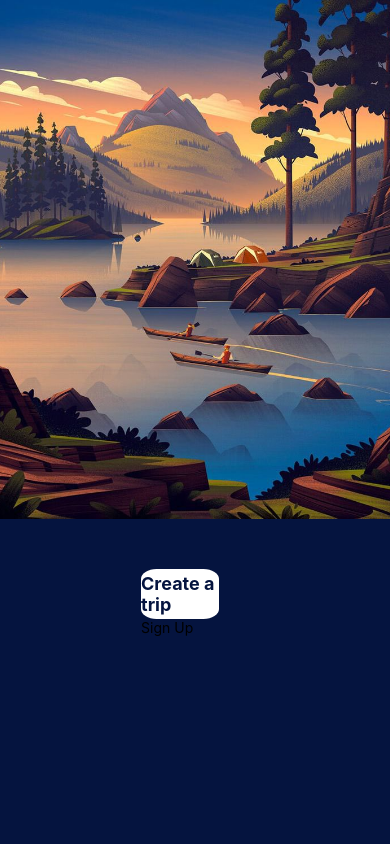
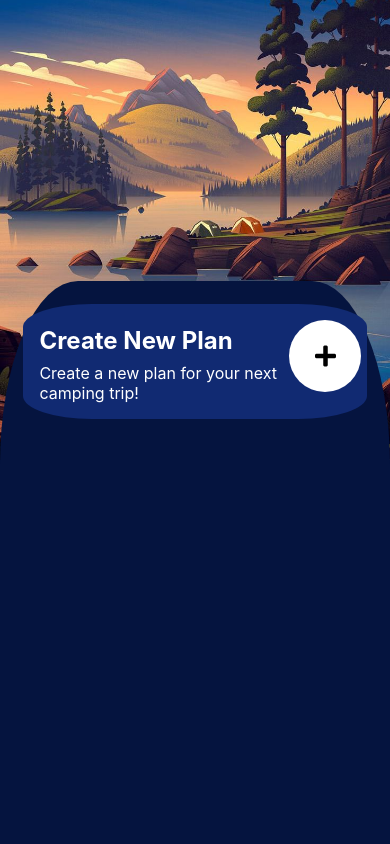
Before and after one commit to aravindkrishna2008/lec-hack-client, a React Native app: screen /HomePage in a window 390 px wide. Shown: the top 844 px of the page. Built offline with nearby package versions, Linux system fonts and the light colour scheme; no server answers.

Commit message:
my stuff

```diff
--- a/src/screens/HomePage.js
+++ b/src/screens/HomePage.js
@@ -12,26 +12,28 @@ import {
   SafeAreaView,
   StatusBar,
 } from "react-native";
+import { FontAwesome5 } from "@expo/vector-icons";
 
 export default function HomePage() {
   return (
     <View style={styles.container}>
-    <Image style={styles.img} source={require("../../assets/imgs/bob.jpg")} />
-    <View styles={styles.buttonContaienr}>
-      <TouchableOpacity
-        style={styles.button1}
-        onPress={() => navigate("Login")}
-      >
-        <Text style={styles.text1}>Create a trip</Text>
-      </TouchableOpacity>
-      <TouchableOpacity
-        style={styles.button2}
-        onPress={() => navigate("SignUp")}
-      >
-        <Text style={styles.text2}>Sign Up</Text>
-      </TouchableOpacity>
+      <Image style={styles.img} source={require("../../assets/imgs/bob.jpg")} />
+      <View style={styles.inputContainer}>
+        <View style={styles.containerOutside}>
+          <View>
+            <Text style={styles.title}>Create New Plan</Text>
+            <Text style={styles.description}>
+              Create a new plan for your next camping trip!
+            </Text>
+          </View>
+          <View>
+            <TouchableOpacity style={styles.button}>
+              <FontAwesome5 name="plus" size={24} color="black" />
+            </TouchableOpacity>
+          </View>
+        </View>
+      </View>
     </View>
-  </View>
   );
 }
 
@@ -47,11 +49,11 @@ const styles = StyleSheet.create({
     alignContent: "center",
     alignItems: "center",
     position: "absolute",
-    marginTop: "96%",
+    marginTop: "72%",
     backgroundColor: "#05143f",
-    width: "99%",
+    width: "100%",
     borderRadius: "20%",
-    marginLeft: "1%",
+    height: "100%",
   },
   img: {
     width: "100%",
@@ -71,9 +73,9 @@ const styles = StyleSheet.create({
     fontWeight: "bold",
   },
   title: {
-    marginTop: 25,
+    marginTop: 6,
     color: "#fff",
-    fontSize: 32,
+    fontSize: 24,
     fontWeight: "bold",
   },
   button1: {
@@ -90,4 +92,27 @@ const styles = StyleSheet.create({
     fontWeight: "bold",
     fontSize: 18,
   },
+  containerOutside: {
+    backgroundColor: "#112a72",
+    width: "88%",
+    marginTop: "6%",
+    padding: 16,
+    borderRadius: "20%",
+    flexDirection: "row",
+  },
+  description: {
+    color: "#fff",
+    fontSize: 16,
+    marginTop: 8,
+    width: 280,
+  },
+  button: {
+    height: 72,
+    width: 72,
+    backgroundColor: "white",
+    marginLeft: -30,
+    borderRadius: 100,
+    justifyContent: "center",
+    alignItems: "center",
+  },
 });
```
